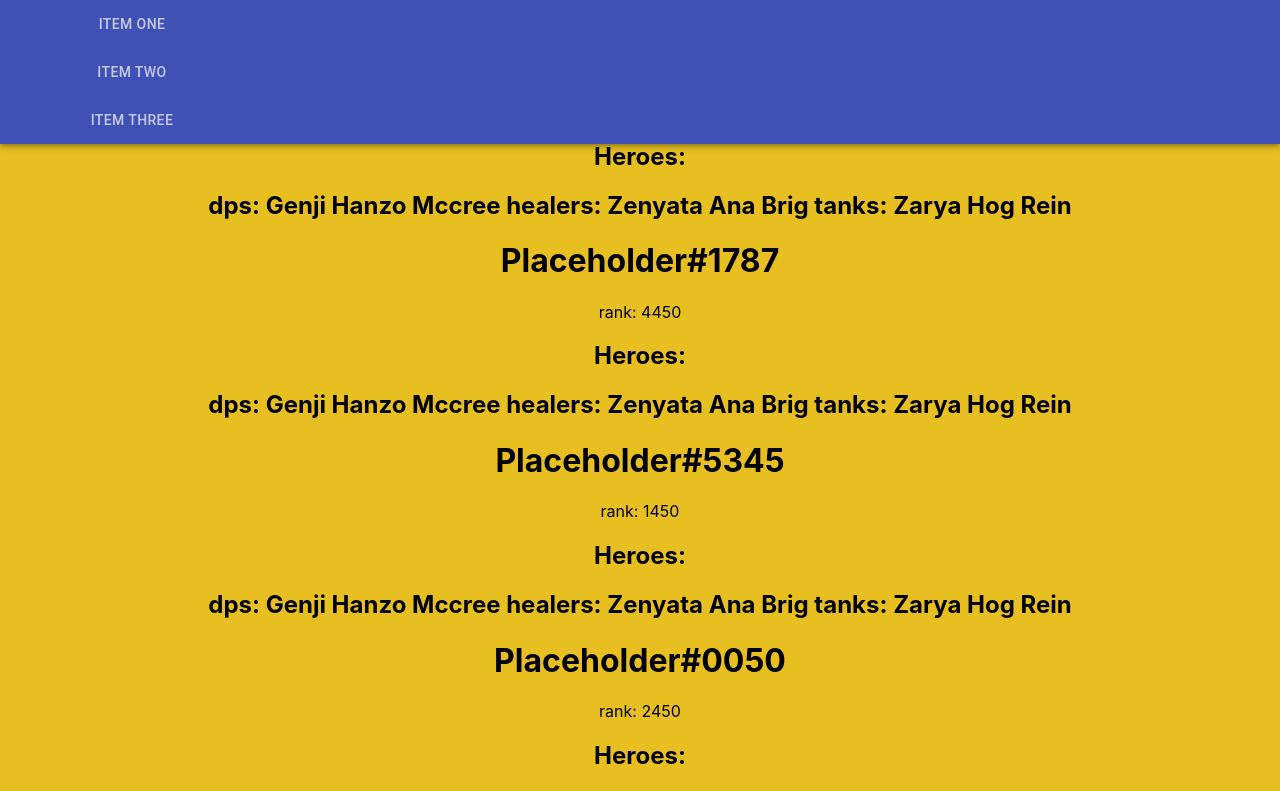
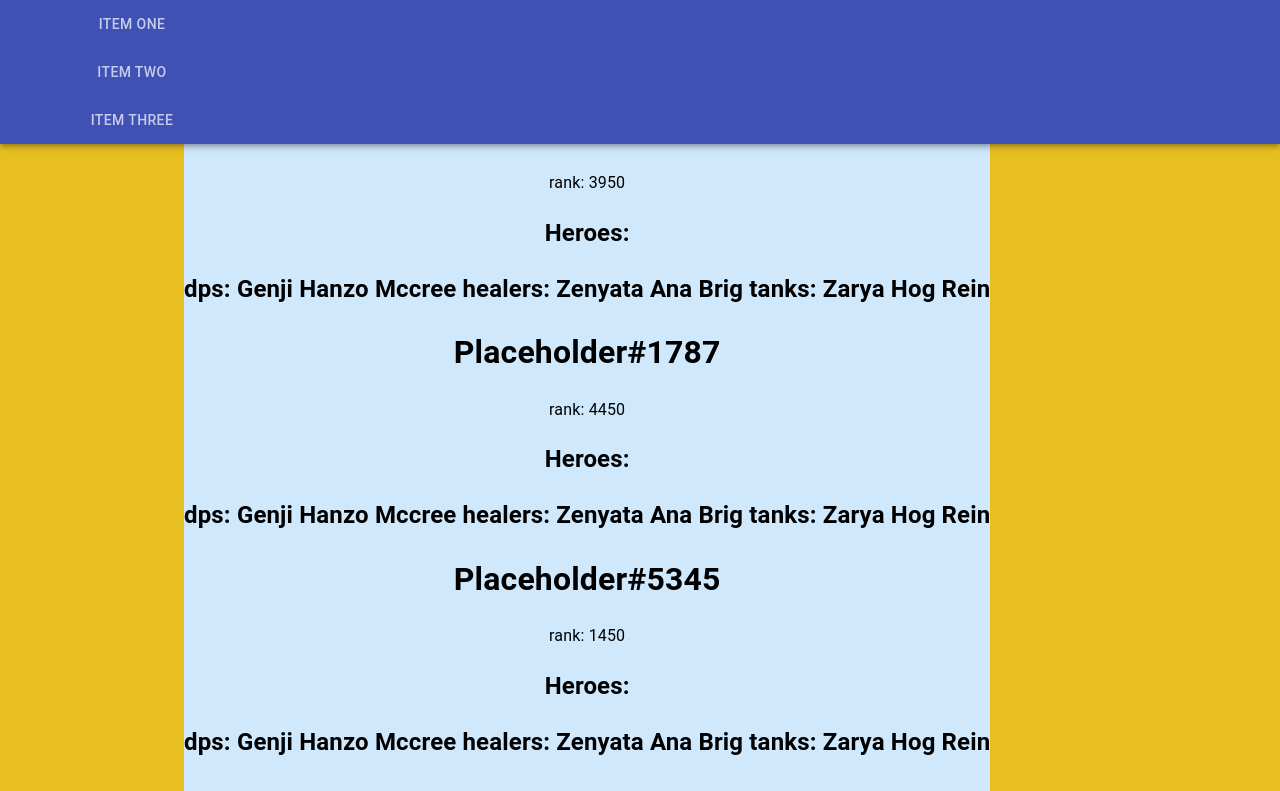
Before and after one commit to AgamChopra/Statwatch, a React (Create React App) app in the folder app/: page / in a window 1280 px wide. Shown: the top 791 px of the page. Built offline with nearby package versions, Linux system fonts and the light colour scheme.

Commit message:
refactor: added container and typography

```diff
--- a/app/src/App.tsx
+++ b/app/src/App.tsx
@@ -5,12 +5,15 @@
 import StatList from './components/StatList';
 import Button from '@material-ui/core/Button';
 import NavigationBar from './components/NavigationBar';
-
+import Container from '@material-ui/core/Container';
+import Typography from '@material-ui/core/Typography';
 class App extends Component {
   private api: StatwatchApi = new MockApi();
 
   render() {
     return (
+      <Container maxWidth="md">
+        <Typography component="div" style={{ position: 'absolute', top: '80px', backgroundColor: '#cfe8fc' }}>
           <div className="App">
             <NavigationBar />
             <StatList stats={this.api.getStats()} />
@@ -18,6 +21,8 @@
               Hello World
             </Button>
           </div>
+        </Typography>
+      </Container>
     );
   }
 }
```
Lines whose indentation alone changed are shown as unchanged.
